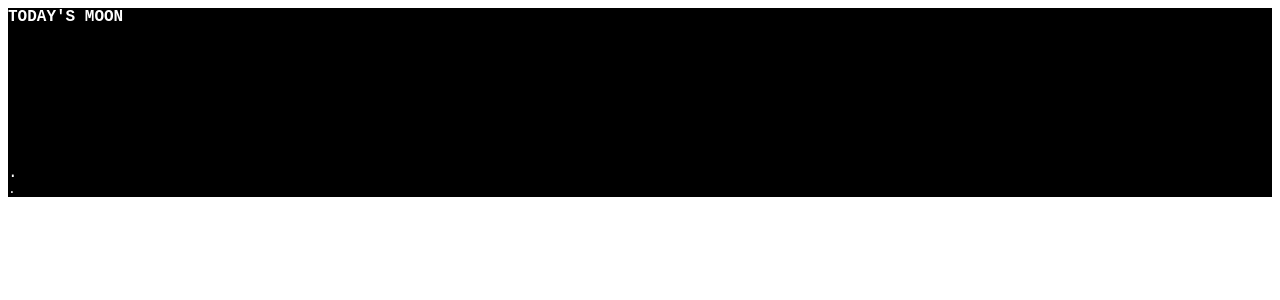
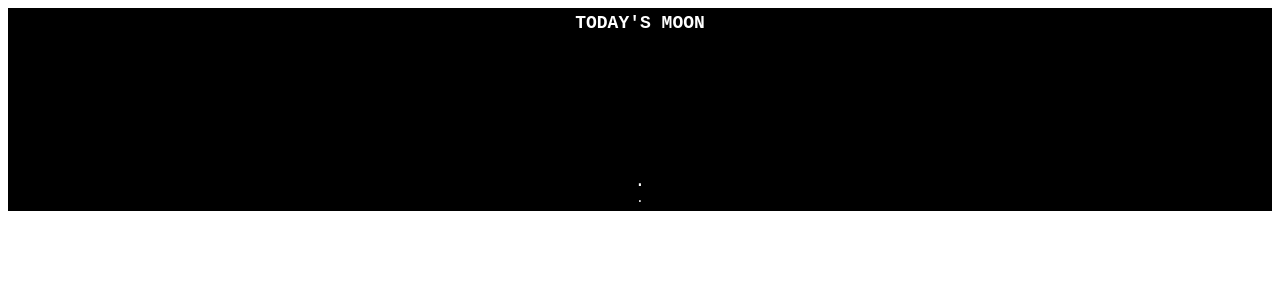
Before and after one commit to mayank-sharma-16/lias_shit, a Flask app: page / in a window 1280 px wide. Shown: the top 300 px of the page. Run offline with Flask 2, Linux system fonts and the light colour scheme.

Commit message:
def got center to work now

```diff
--- a/app/templates/index.html
+++ b/app/templates/index.html
@@ -1,5 +1,4 @@
 <div id="contain_moon"
-style="background-color:black;color:white;font-family:courier new"
-style="text-align:center;padding-top:5px;padding-bottom:5px;font-size:18px">
+style="background-color:black;color:white;font-family:courier new;text-align:center;padding-top:5px;padding-bottom:5px;font-size:18px">
 <div style="font-weight:bold">TODAY'S MOON</div><div style="margin-top:-7px;margin-bottom:-15px;padding:30px;filter:drop-shadow(0 0 30px hsl(258,100%,91%))"></div><div>.</div><div style="font-size:small">.</div></div><script>(function(){var d=new Date().getDate();var m=document.querySelectorAll("#contain_moon div");var a=new XMLHttpRequest();var url="https://www.icalendar37.net/lunar/api/?lang=en&month="+(new Date().getMonth()+1)+"&year="+(new Date().getFullYear())+"&size=100&lightColor=rgb(245,245,245)&shadeColor=rgb(82,62,111)&t&LDZ="+new Date(new Date().getFullYear(),new Date().getMonth(),1)/1000+"";m[1].style.height="100px";a.onreadystatechange=function(){if(a.readyState==4&&a.status==200){var b=JSON.parse(a.responseText);m[1].innerHTML=b.phase[d].svg;if(typeof moon_widget_loaded=="function")moon_widget_loaded(b);m[2].innerHTML=b.phase[d].npWidget;m[3].innerHTML="NEXT FULL MOON<br>"+b.nextFullMoon}};a.open("GET",url,true);a.send()})()
 </script>
```
